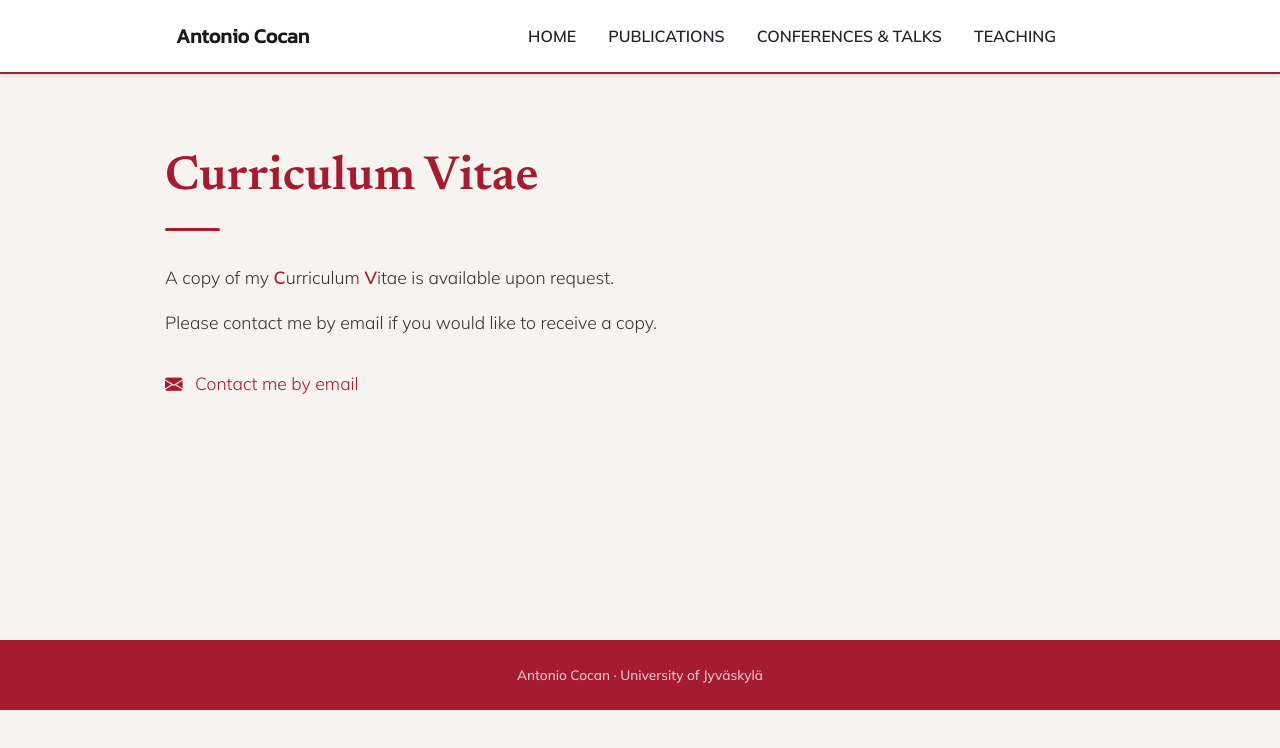
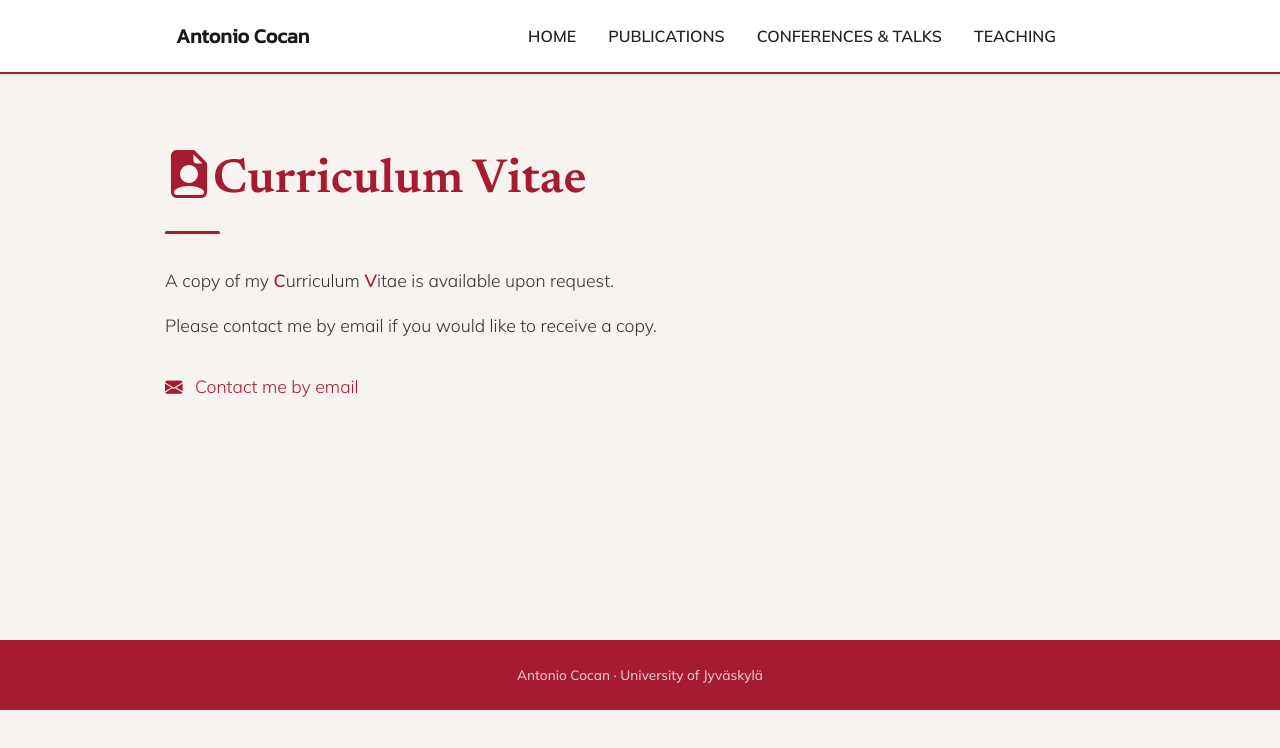
Before and after one commit to antoniococan/antoniococan.github.io, a plain HTML site: page cv.html in a window 1280 px wide. Drawn offline with nearby package versions, Linux system fonts and the light colour scheme.

Commit message:
Add icon to Curriculum Vitae header

```diff
--- a/cv.html
+++ b/cv.html
@@ -107,7 +107,8 @@
     <!-- CV Content -->
     <main class="cv-content">
 
-        <h1>Curriculum Vitae</h1>
+        <h1><i class="bi bi-file-earmark-person-fill"
+               style="color: #A51C30;"></i>Curriculum Vitae</h1>
 
         <div class="cv-divider"></div>
 
```
